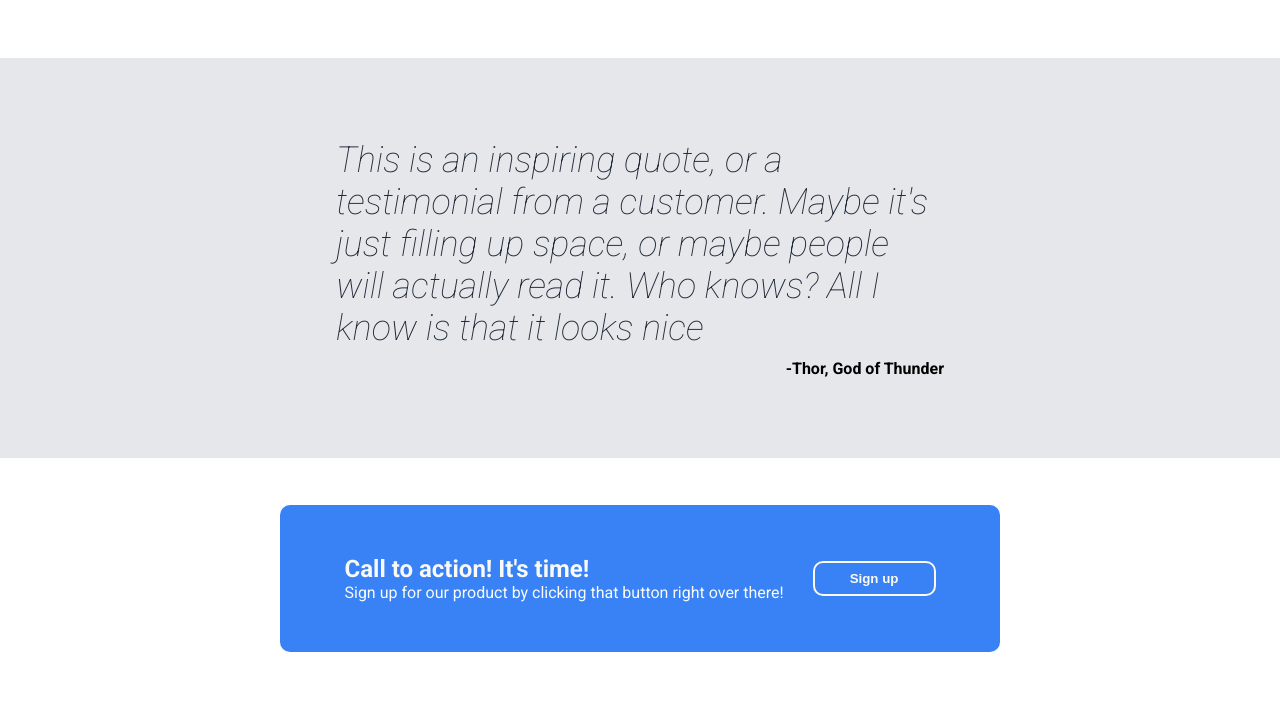
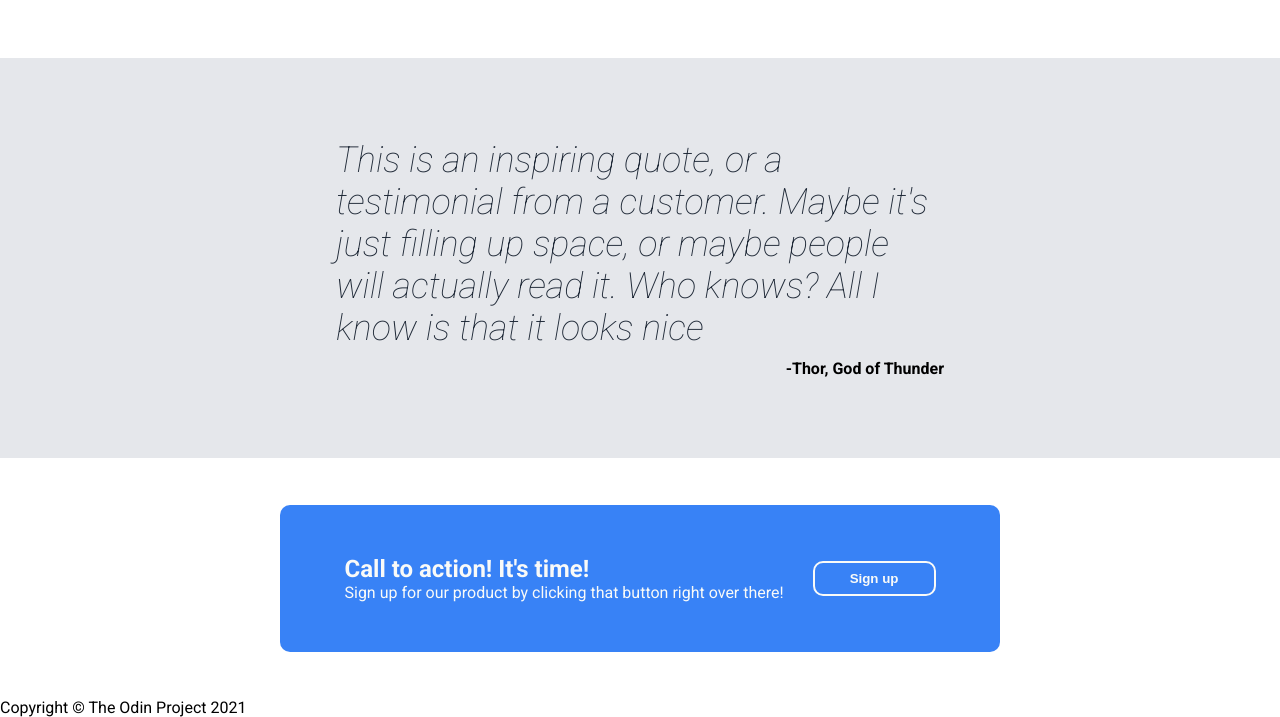
Before and after one commit to QwerkyDonkey/odin-landing-page, a plain HTML site: page index.html in a window 1280 px wide. Shown: the part 802-1519 px from the top of the page. Drawn offline with Linux system fonts and the light colour scheme.

Commit message:
Add footer section; Add classes footer-text

```diff
--- a/index.html
+++ b/index.html
@@ -98,5 +98,10 @@
         </div>
     </div>
 
+    <!-- ---------- -->
+
+    <footer>
+        <div class="footer-text">Copyright &copy; The Odin Project 2021</div>
+    </footer>
 </body>
 </html>
```
